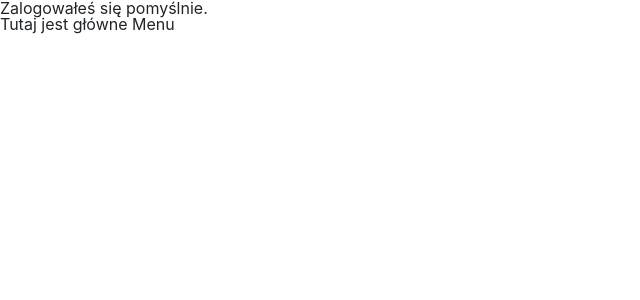
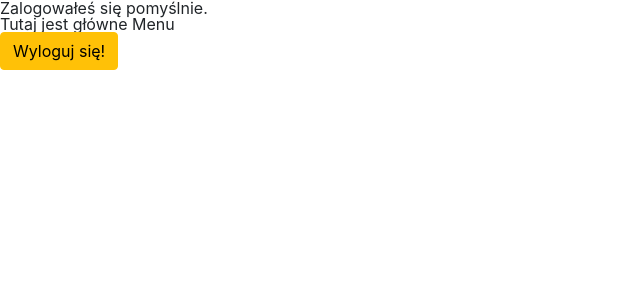
Before and after one commit to happydev829/master-of-sport, a React app: page /me in a window 1280 px wide. Shown: the top 300 px of the page, without its empty margins (0-640 px from the left). Built offline with nearby package versions, Linux system fonts and the light colour scheme.

Commit message:
<feat> add loguot

```diff
--- a/src/views/MainView/MainView.jsx
+++ b/src/views/MainView/MainView.jsx
@@ -1,12 +1,20 @@
 import React, { Component } from "react";
 import "./mainView.scss";
+import { Button } from "react-bootstrap";
+import { Link } from "react-router-dom";
 
 export default class MainView extends Component {
+  deleteToken() {
+    localStorage.removeItem("x-auth-token");
+  }
   render() {
     return (
       <section className="mainView">
         <p>Zalogowałeś się pomyślnie.</p>
         <p>Tutaj jest główne Menu</p>
+        <Button variant="warning" onClick={this.deleteToken}>
+          <Link to="/">Wyloguj się!</Link>
+        </Button>
       </section>
     );
   }
```
